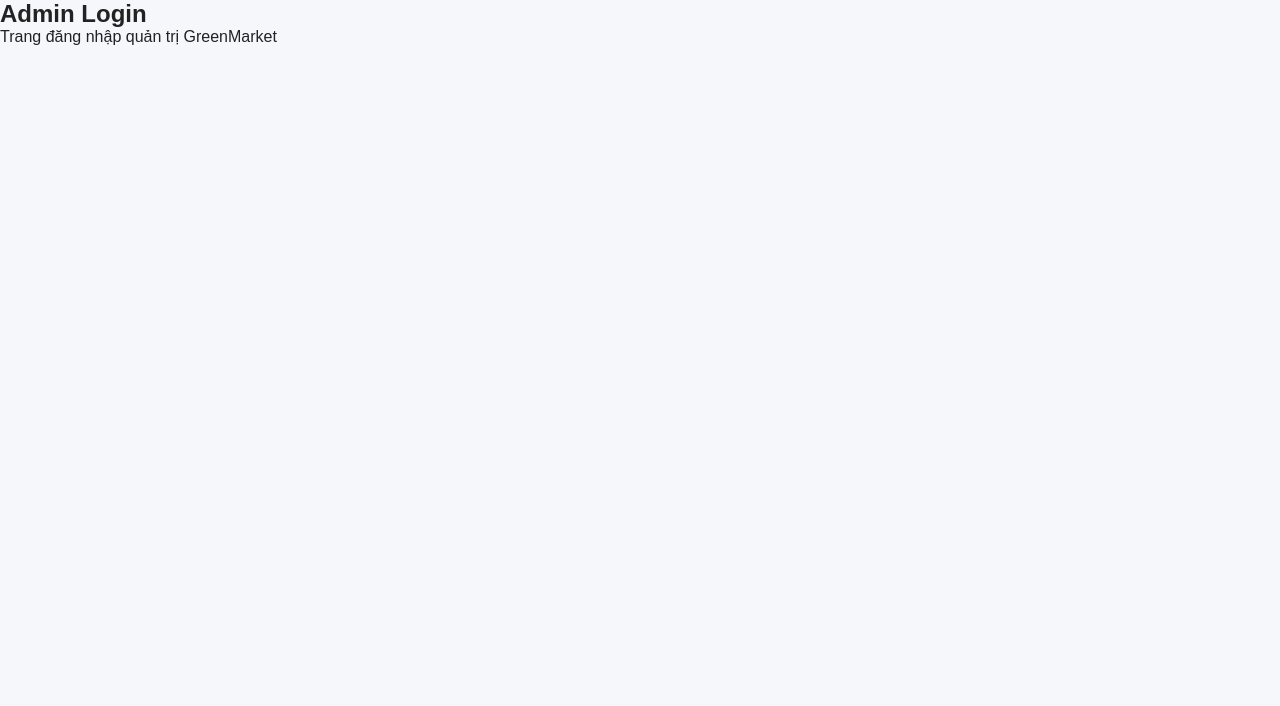
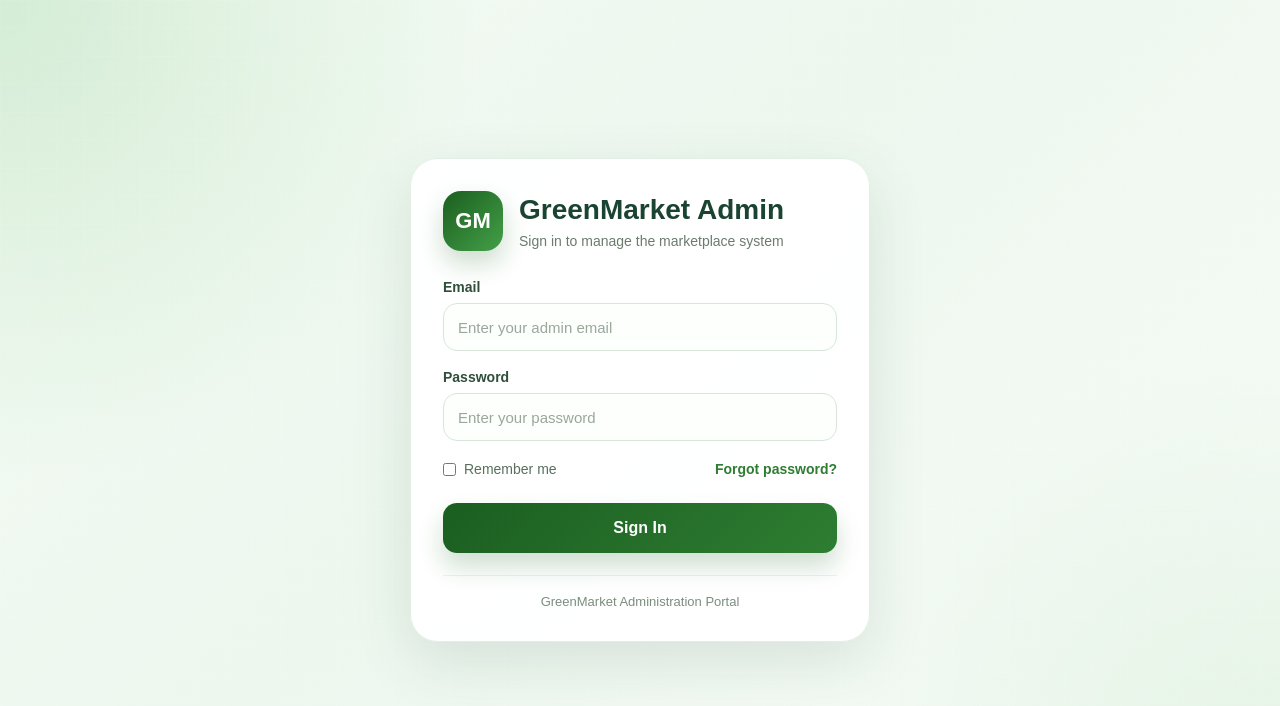
Before and after one commit to oopsntn/GreenMarket, a React (Vite) app in the folder admin-web/: page /login in a window 1280 px wide. Shown: the top 706 px of the page. Built offline with nearby package versions, Linux system fonts and the light colour scheme.

Commit message:
build greenmarket admin login page ui

```diff
--- /dev/null
+++ b/admin-web/src/pages/LoginPage.css
@@ -0,0 +1,179 @@
+.login-page {
+  position: relative;
+  min-height: 100vh;
+  display: flex;
+  align-items: center;
+  justify-content: center;
+  padding: 24px;
+  background:
+    radial-gradient(
+      circle at top left,
+      rgba(129, 199, 132, 0.28),
+      transparent 32%
+    ),
+    radial-gradient(
+      circle at bottom right,
+      rgba(165, 214, 167, 0.24),
+      transparent 30%
+    ),
+    linear-gradient(135deg, #f4fbf4 0%, #edf7ee 45%, #f8fcf8 100%);
+}
+
+.login-page__overlay {
+  position: absolute;
+  inset: 0;
+  background-image:
+    linear-gradient(rgba(255, 255, 255, 0.12) 1px, transparent 1px),
+    linear-gradient(90deg, rgba(255, 255, 255, 0.12) 1px, transparent 1px);
+  background-size: 28px 28px;
+  opacity: 0.35;
+  pointer-events: none;
+}
+
+.login-card {
+  position: relative;
+  z-index: 1;
+  width: 100%;
+  max-width: 460px;
+  background-color: rgba(255, 255, 255, 0.94);
+  border: 1px solid #e2efe4;
+  border-radius: 28px;
+  padding: 32px;
+  box-shadow: 0 20px 60px rgba(27, 67, 50, 0.12);
+  backdrop-filter: blur(10px);
+}
+
+.login-card__brand {
+  display: flex;
+  align-items: center;
+  gap: 16px;
+  margin-bottom: 28px;
+}
+
+.login-card__logo {
+  width: 60px;
+  height: 60px;
+  border-radius: 18px;
+  background: linear-gradient(135deg, #1b5e20 0%, #43a047 100%);
+  color: #ffffff;
+  display: flex;
+  align-items: center;
+  justify-content: center;
+  font-size: 22px;
+  font-weight: 700;
+  box-shadow: 0 12px 24px rgba(27, 94, 32, 0.22);
+}
+
+.login-card__brand h1 {
+  font-size: 28px;
+  line-height: 1.2;
+  color: #1b4332;
+  margin-bottom: 6px;
+}
+
+.login-card__brand p {
+  color: #6b7b6d;
+  font-size: 14px;
+}
+
+.login-form {
+  display: flex;
+  flex-direction: column;
+  gap: 18px;
+}
+
+.login-form__group {
+  display: flex;
+  flex-direction: column;
+  gap: 8px;
+}
+
+.login-form__group label {
+  font-size: 14px;
+  font-weight: 600;
+  color: #2f4f3a;
+}
+
+.login-form__group input {
+  height: 48px;
+  border: 1px solid #d7e6d9;
+  border-radius: 14px;
+  padding: 0 14px;
+  font-size: 15px;
+  color: #1f2d1f;
+  background-color: #fcfffc;
+  outline: none;
+  transition: all 0.2s ease;
+}
+
+.login-form__group input:focus {
+  border-color: #43a047;
+  box-shadow: 0 0 0 4px rgba(67, 160, 71, 0.12);
+}
+
+.login-form__group input::placeholder {
+  color: #9aa79b;
+}
+
+.login-form__options {
+  display: flex;
+  align-items: center;
+  justify-content: space-between;
+  gap: 16px;
+  margin-top: 2px;
+}
+
+.login-form__remember {
+  display: flex;
+  align-items: center;
+  gap: 8px;
+  color: #58705d;
+  font-size: 14px;
+}
+
+.login-form__remember input {
+  accent-color: #2e7d32;
+}
+
+.login-form__forgot {
+  border: none;
+  background: transparent;
+  color: #2e7d32;
+  font-size: 14px;
+  font-weight: 600;
+  cursor: pointer;
+}
+
+.login-form__forgot:hover {
+  text-decoration: underline;
+}
+
+.login-form__submit {
+  margin-top: 8px;
+  height: 50px;
+  border: none;
+  border-radius: 14px;
+  background: linear-gradient(135deg, #1b5e20 0%, #2e7d32 100%);
+  color: #ffffff;
+  font-size: 16px;
+  font-weight: 700;
+  cursor: pointer;
+  box-shadow: 0 14px 24px rgba(27, 94, 32, 0.2);
+  transition:
+    transform 0.18s ease,
+    box-shadow 0.18s ease;
+}
+
+.login-form__submit:hover {
+  transform: translateY(-1px);
+  box-shadow: 0 18px 28px rgba(27, 94, 32, 0.24);
+}
+
+.login-card__footer {
+  margin-top: 22px;
+  padding-top: 18px;
+  border-top: 1px solid #edf3ed;
+  text-align: center;
+  font-size: 13px;
+  color: #7b8d7d;
+}
--- a/admin-web/src/pages/LoginPage.tsx
+++ b/admin-web/src/pages/LoginPage.tsx
@@ -1,8 +1,58 @@
+import "./LoginPage.css";
+
 function LoginPage() {
   return (
-    <div>
-      <h2>Admin Login</h2>
-      <p>Trang đăng nhập quản trị GreenMarket</p>
+    <div className="login-page">
+      <div className="login-page__overlay" />
+
+      <div className="login-card">
+        <div className="login-card__brand">
+          <div className="login-card__logo">GM</div>
+          <div>
+            <h1>GreenMarket Admin</h1>
+            <p>Sign in to manage the marketplace system</p>
+          </div>
+        </div>
+
+        <form className="login-form">
+          <div className="login-form__group">
+            <label htmlFor="email">Email</label>
+            <input
+              id="email"
+              type="email"
+              placeholder="Enter your admin email"
+            />
+          </div>
+
+          <div className="login-form__group">
+            <label htmlFor="password">Password</label>
+            <input
+              id="password"
+              type="password"
+              placeholder="Enter your password"
+            />
+          </div>
+
+          <div className="login-form__options">
+            <label className="login-form__remember">
+              <input type="checkbox" />
+              <span>Remember me</span>
+            </label>
+
+            <button type="button" className="login-form__forgot">
+              Forgot password?
+            </button>
+          </div>
+
+          <button type="submit" className="login-form__submit">
+            Sign In
+          </button>
+        </form>
+
+        <div className="login-card__footer">
+          <span>GreenMarket Administration Portal</span>
+        </div>
+      </div>
     </div>
   );
 }
```
